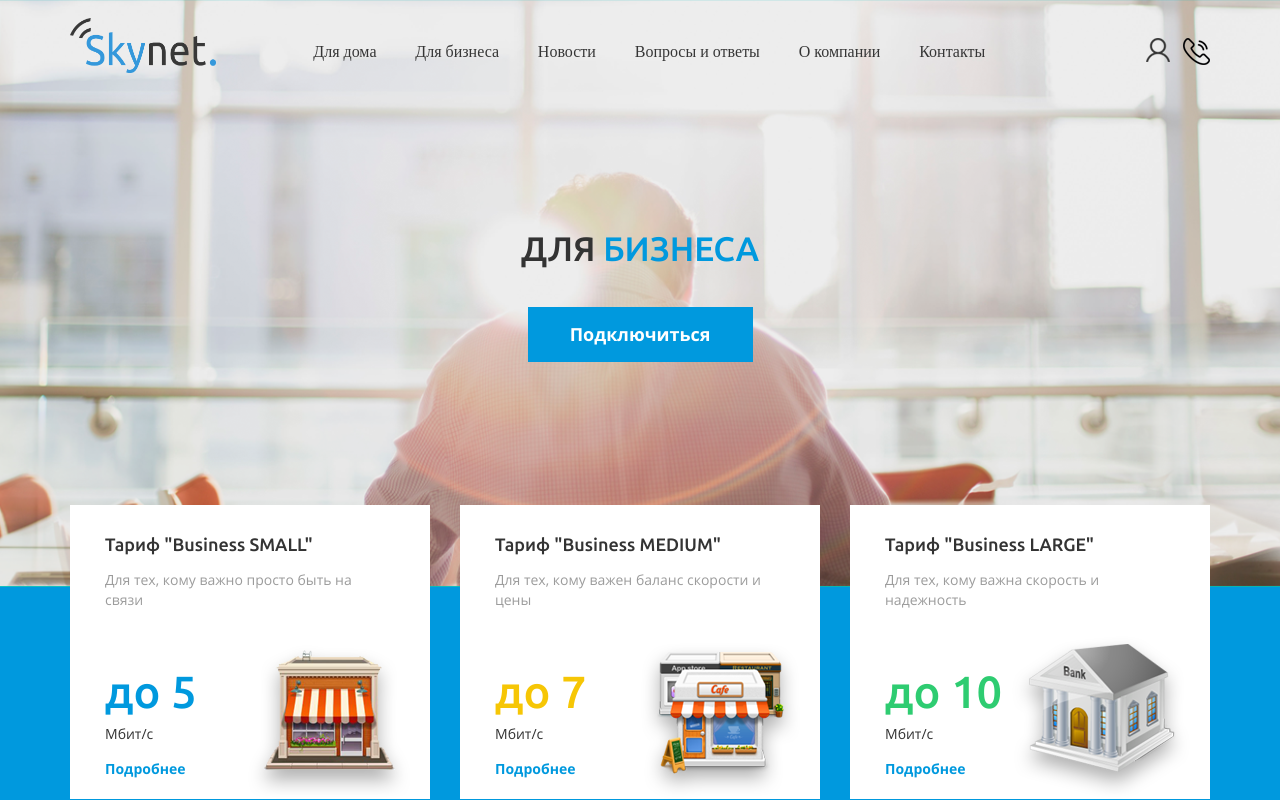
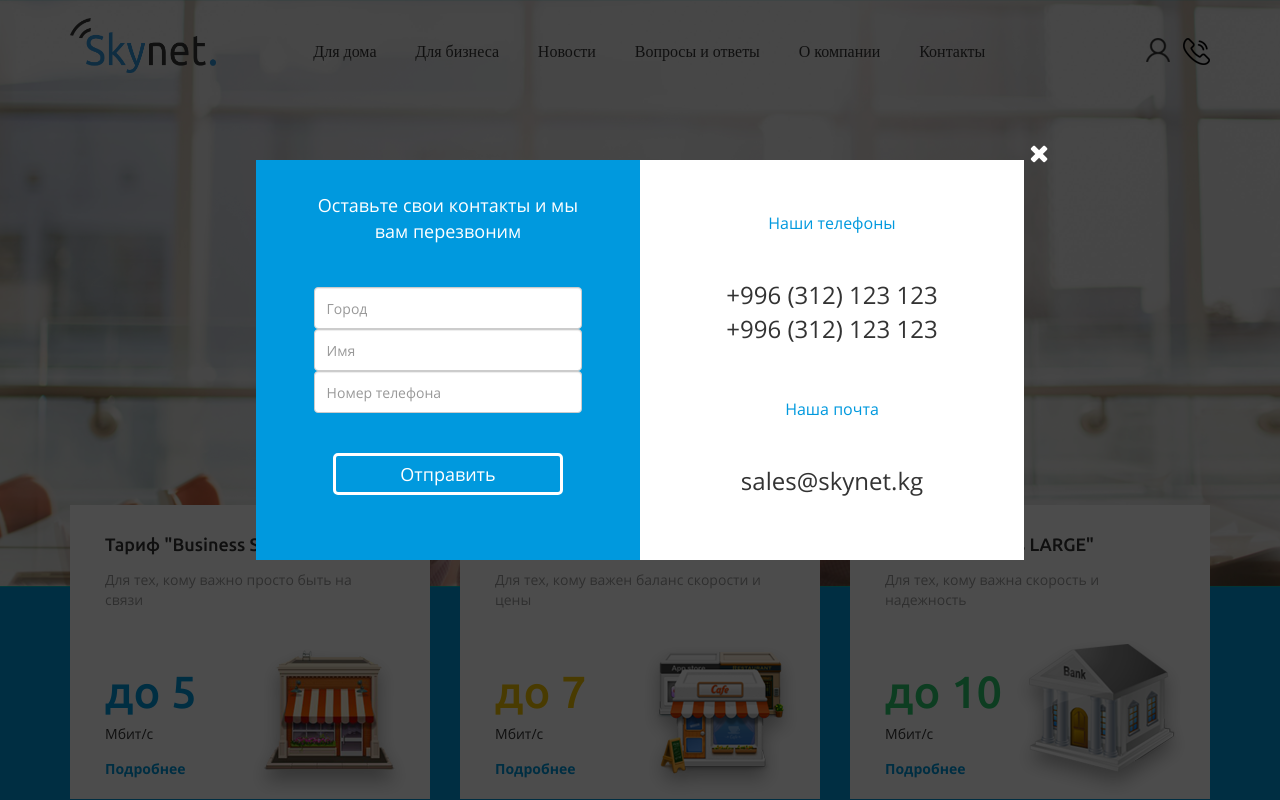
Before and after one commit to an4morph/skynet, a plain HTML site: page index.html in a window 1280 px wide. Both pictures are taken after a click on the icon 1196 px from the left and 51 px from the top of the page. Shown: the top 800 px of the page. Drawn offline with nearby package versions, Linux system fonts and the light colour scheme; files whose address does not match are found by name; a web font is replaced by a local one.

Commit message:
add modal window

```diff
--- a/index.html
+++ b/index.html
@@ -17,6 +17,33 @@
     <![endif]-->
   </head>
 <body>
+
+<div id="modal_form">
+<span id="modal_close"><i class="fa fa-times" aria-hidden="true"></i></span>
+  <div class="mod-blue"><p>Оставьте свои контакты и мы вам перезвоним</p>
+  <form class="form-group" action="">
+    <input type="text" class="form-control" placeholder="Город">
+    <input type="text" class="form-control" placeholder="Имя">
+    <input type="text" class="form-control" placeholder="Номер телефона">
+    <button type="submit">Отправить</button>
+  </form>
+    <div class="mod-blue-hide hidden-sm hidden-md hidden-lg">
+      <h3>Наши телефоны</h3>
+      <p>+996 (312) 123 123<br>+996 (312) 123 123</p>
+      <h3>Наша почта</h3>
+      <p>sales@skynet.kg</p>
+    </div>
+  </div>
+  <div class="mod-white hidden-xs">
+    <h3>Наши телефоны</h3>
+    <p>+996 (312) 123 123<br>+996 (312) 123 123</p>
+    <h3>Наша почта</h3>
+    <p>sales@skynet.kg</p>
+  </div>
+</div>
+<div id="overlay"></div>
+
+
   <header>
     <div class="container">
       <div class="row">
@@ -55,7 +82,7 @@
         <div class="col-xs-4 col-md-1">
           <div class="contact">
             <i class="user"></i>
-            <i class="phone"></i>
+            <i class="phone" id="call"></i>
           </div>
         </div>
       </div>
@@ -345,5 +372,6 @@
     <script src="https://ajax.googleapis.com/ajax/libs/jquery/1.12.4/jquery.min.js"></script>
     <!-- Include all compiled plugins (below), or include individual files as needed -->
     <script src="js/bootstrap.min.js"></script>
+    <script src="js/scripts.js"></script>
 </body>
 </html>
--- a/js/scripts.js
+++ b/js/scripts.js
@@ -0,0 +1,18 @@
+/******* Modal Window ***********/
+
+$(document).ready(function() {
+	$('i#call, #connect').click( function(event){
+		event.preventDefault();
+		$('#overlay').fadeIn(400, function(){
+			$('#modal_form').css('display', 'block').animate({opacity: 1}, 200);
+		});
+	});
+
+	$('#modal_close, #overlay').click( function(){
+		$('#modal_form').animate({opacity: 0}, 200,	function(){
+					$(this).css('display', 'none');
+					$('#overlay').fadeOut(400);
+				}
+			);
+	});
+});
--- a/scss/style.scss
+++ b/scss/style.scss
@@ -56,6 +56,123 @@ a:focus{
 a:active{
 	text-decoration: none;
 }
+
+/*==================================Модалка============*/
+
+#modal_form{
+	display: none;
+	opacity: 0;
+	text-align: center;
+	width: 60%;
+	height: 400px;
+	position: fixed;
+	top: 20%;
+	left: 20%;
+	z-index: 10;
+	font-family: OpenSansReg;
+	@media screen and (max-width: 767px) {
+		width: 80%;
+		left: 10%;
+	}
+	.mod-blue{
+		display: inline-block;
+		background-color: $lblue;
+		width: 50%;
+		height: 100%;
+		float: left;
+		color: $white;
+		@media screen and (max-width: 767px) {
+			float: none;
+			width: 100%;
+		}
+		.mod-blue-hide{
+			h3, p{
+				font-size: 14px;
+				padding: 0;
+				margin: 5px;
+			}
+		}
+		p{
+			font-size: 18px;
+			padding: 33px 12%;
+			@media screen and (max-width: 767px) {
+				font-size: 14px;
+				padding: 10px 12%;
+			}
+		}
+		input{
+			height: 42px;
+			width: 70%;
+			margin-left: 15%;
+			@media screen and (max-width: 767px) {
+				height: 32px;
+			}
+		}
+		button{
+			margin-top: 40px;
+			width: 60%;
+			height: 42px;
+			background-color: $lblue;
+			border: 3px solid $white;
+			font-size: 18px;
+			border-radius: 5px;
+			@media screen and (max-width: 767px) {
+				margin: 20px 0;
+			}
+		}
+		button:hover{
+			background-color: $white;
+			border: none;
+			color: $lblue;
+		}
+		button:active{
+			transform: scale(0.99);
+		}
+		button:focus{
+			outline: none;
+		}
+	}
+	.mod-white{
+		display: inline-block;
+		background-color: $white;
+		position: relative;
+		width: 50%;
+		height: 100%;
+		h3{
+			padding: 35px 0;
+			font-size: 16px;
+			color: $lblue;
+		}
+		p{
+			font-size: 24px;
+		}
+	}
+	#modal_close{
+		color: $white;
+		font-size: 25px;
+		position: absolute;
+		top: -25px;
+		right: -25px;
+	}
+	#modal_close:hover{
+		color: $lgrey;
+		cursor: pointer;
+	}
+}
+#overlay{
+	display: none;
+	opacity: 0;
+	background-color: #000;
+	opacity: 0.7;
+	position: fixed;
+	width: 100%;
+	height: 100%;
+	z-index: 3;
+	top: 0;
+	left: 0;
+}
+
+/*=======================================================*/
 
 header{
 	background-color: #00cccc;
```
Also changed, not shown: css/style.css, 1 other file.
